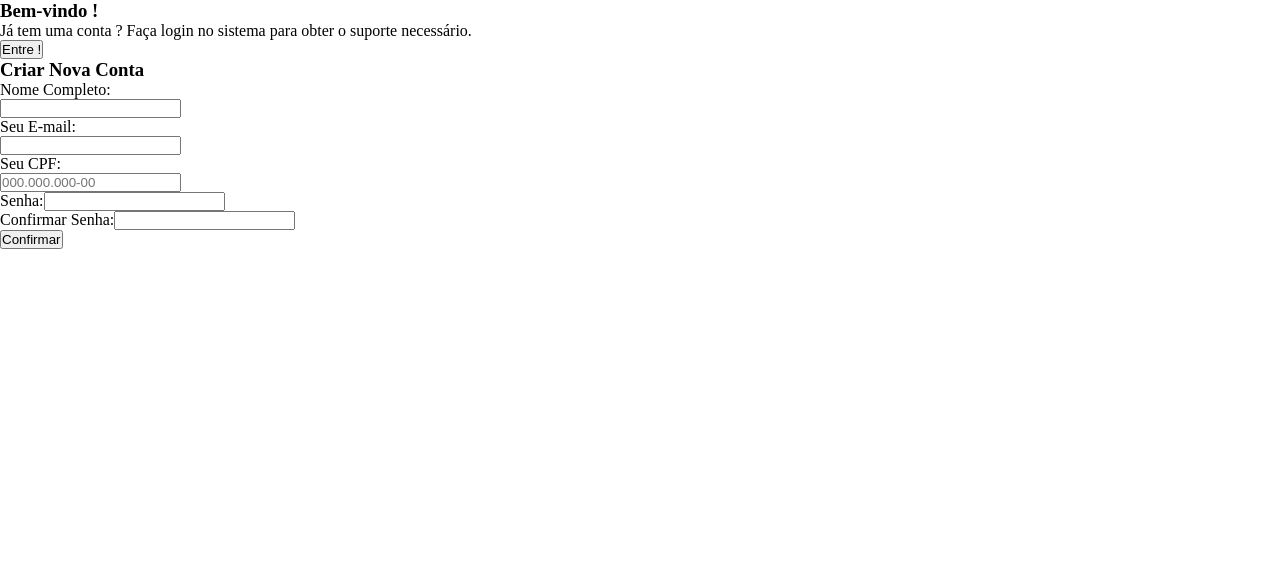
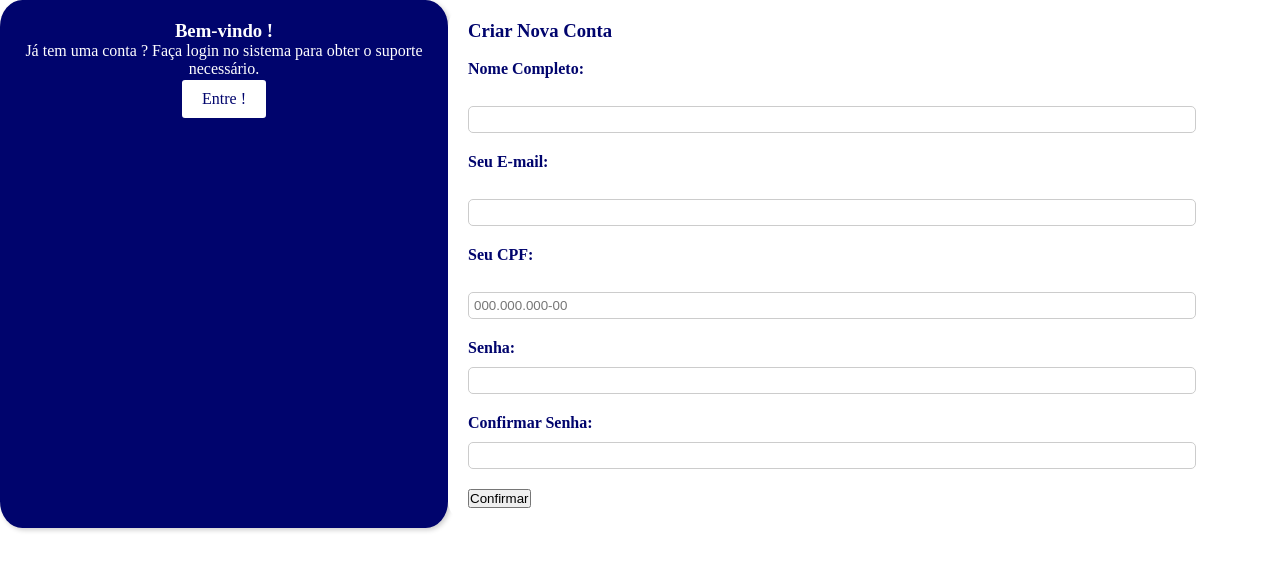
Before and after one commit to Code-Nine-FTC/API-2024.1, a React (Create React App) app in the folder src/Frontend/: page /registro in a window 1280 px wide. Shown: the top 570 px of the page. Built offline with nearby package versions, Linux system fonts and the light colour scheme.

Commit message:
Mudanças no Registro
Organização e mudança no código na página do registro

```diff
--- /dev/null
+++ b/src/Frontend/src/component/registro/registro.css
@@ -0,0 +1,72 @@
+.container {
+    display: flex;
+
+  }
+  .bemvindo {
+    background-color: #00046D;
+    color: white;
+    padding: 20px;
+    width: 35%;
+    border-radius: 5%;
+    text-align: center;
+    box-shadow: 2px 2px 5px rgba(0, 0, 0, 0.2);
+  }
+
+  .form {
+    background-color: white;
+    color: #00046D;
+    padding: 20px;
+    width: 60%; /* Metade da largura da tela */
+    border-radius: 5%;
+  }
+
+  .form label {
+    display: block; /* Define os rótulos em uma nova linha */
+    margin-bottom: 10px; /* Adiciona espaço entre os rótulos */
+    font-weight: bold; /* Deixa o texto do rótulo em negrito */
+  }
+
+  .form input[type="text"],
+  .form input[type="email"],
+  .form input[type="password"] {
+    width: 100%; /* Ocupa toda a largura do container pai */
+    padding: 5px; /* Espaçamento interno */
+    margin-bottom: 20px; /* Adiciona espaço entre os campos */
+    border: 1px solid #ccc; /* Borda com cor cinza */
+    border-radius: 5px; /* Arredondamento dos cantos */
+  }
+
+  /* Estilo para o botão de enviar */
+  .form input[type="submit"] {
+    width: 100%; /* Ocupa toda a largura do container pai */
+    padding: 10px; /* Espaçamento interno */
+    background-color: #00046D; /* Cor de fundo do botão */
+    color: white; /* Cor do texto do botão */
+    border: none; /* Remove a borda */
+    border-radius: 5px; /* Arredondamento dos cantos */
+    cursor: pointer; /* Cursor de mão ao passar por cima */
+  }
+
+  /* Estilizando o placeholder (texto de exemplo) nos campos de entrada */
+  .form input::placeholder {
+    color: #777; /* Cor do texto do placeholder */
+  }
+
+  .form form {
+    border: none; /* Remove a borda do formulário */
+  }
+
+  .custom-button {
+    display: inline-block; /* Exibe a div como um bloco */
+    padding: 10px 20px; /* Adiciona espaçamento interno */
+    background-color: white; /* Cor de fundo */
+    color: #00046D; /* Cor do texto */
+    border: 2px solid #00046D; /* Borda sólida com a cor do texto */
+    border-radius: 5px; /* Arredondamento dos cantos */
+    cursor: pointer; /* Cursor de mão ao passar por cima */
+  }
+
+  .custom-button:hover {
+    background-color: #0018A8; /* Altera a cor de fundo ao passar o mouse */
+    color: white; /* Altera a cor do texto ao passar o mouse */
+  }
--- a/src/Frontend/src/pages/registroPage.tsx
+++ b/src/Frontend/src/pages/registroPage.tsx
@@ -1,3 +1,5 @@
+import '../component/registro/registro.css'
+
 const Registro = () => {
     return (
         <>
@@ -5,11 +7,14 @@ const Registro = () => {
             <section className="bemvindo">
                 <h1>Bem-vindo !</h1>
                 <p>Já tem uma conta ? Faça login no sistema para obter o suporte necessário. </p>
-                <button>Entre !</button>
+                <div className='custom-button'>
+                    Entre !
+                </div>
             </section>
             <section className="form">
-                <h1>Criar Nova Conta</h1>
+                <h1>Criar Nova Conta</h1><br></br>
                 <form action ='' method="POST">
+
                     <label>Nome Completo:</label><br></br>
                     <input type="text" id='nome' name="nome" required></input><br></br>
 
```
Also changed, not shown: src/Frontend/src/component/registro.css (deleted).
